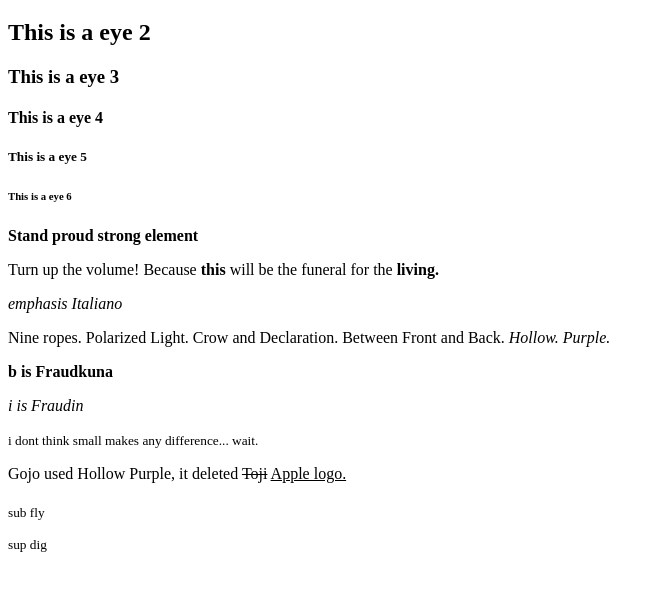
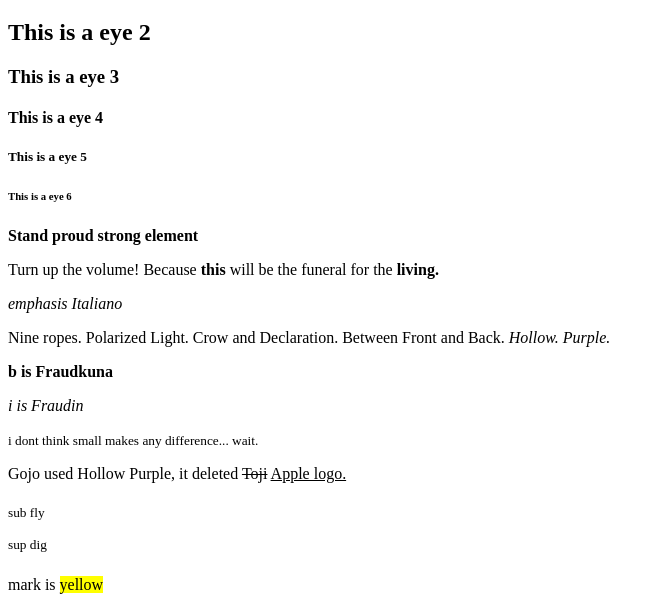
Before and after one commit to Go-NahIdWin-jo/html-boilerplate, a plain HTML site: page index.html in a window 1280 px wide. Shown: the part 227-837 px from the top of the page, without its empty margins (0-661 px from the left). Before the commit the page ends 803 px from the top, so only its background shows below. Drawn offline with Linux system fonts and the light colour scheme.

Commit message:
Add Mark

```diff
--- a/index.html
+++ b/index.html
@@ -39,6 +39,7 @@
         <p>Gojo used Hollow Purple, it deleted <del>Toji</del> <ins>Apple logo.</ins></p>
         <p><sub>sub fly</sub></p>
         <p><sup>sup dig</sup></p>
+        <p>mark is <mark>yellow</mark></p>
 
     </body>
 </html>
```
